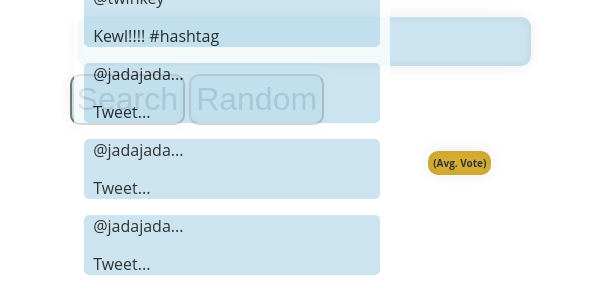
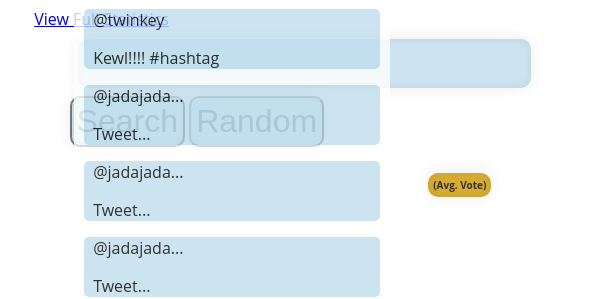
Before and after one commit to mikislidstrom/Honest-Movie-Reactions, a plain HTML site: page Web/start.html in a window 1280 px wide. Shown: the full height of the page, 353-955 px from the left. Drawn offline with nearby package versions, Linux system fonts and the light colour scheme; no server answers.

Commit message:
frontend link added

```diff
--- a/Web/start.html
+++ b/Web/start.html
@@ -16,6 +16,7 @@
 		<div id="poster">
             <img id="imagePoster">
 		</div>
+        <a href="statistics.html" target="statistics">View Full Statistics</a>
 		<div id="center">
             <div id="search">
                     <input type="text" id="search_term" />
```
Also changed, not shown: Web/statistics.html (+1 -1 lines).
